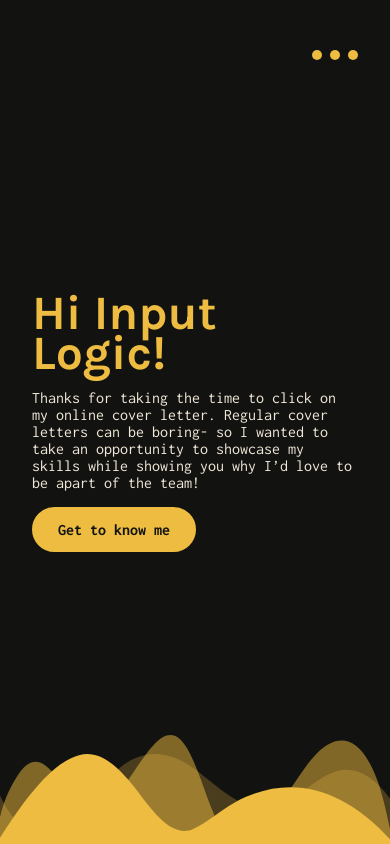
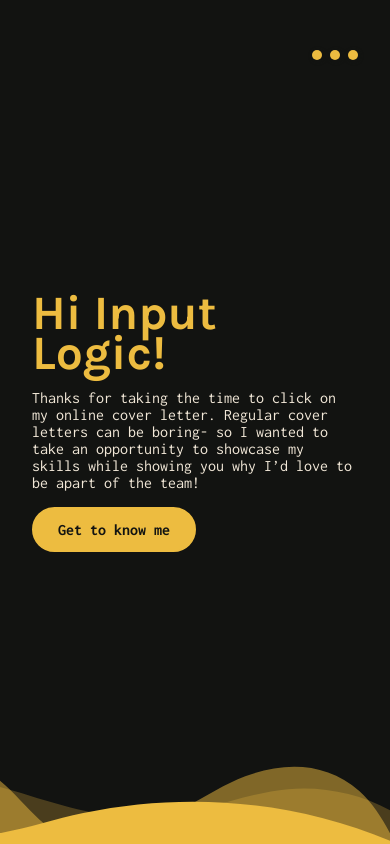
Before and after one commit to kaseyvee/its-kasey, a React (Vite) app: page / in a window 390 px wide. Shown: the top 844 px of the page. Built offline with nearby package versions, Linux system fonts and the light colour scheme.

Commit message:
Change divider shape on mobile landscape

```diff
--- a/src/styles/components/_divider.scss
+++ b/src/styles/components/_divider.scss
@@ -4,6 +4,7 @@
   width: 100%;
   overflow: hidden;
   line-height: 0;
+  transition-duration: 200ms;
 
   &-bottom {
     bottom: -1px;
@@ -28,4 +29,18 @@
     width: calc(100% + 1.3px);
     height: 120px;
   }
+
+  @media (max-width: 767px) {
+    svg {
+        width: calc(198% + 1.3px);
+        height: 90px;
+    }
+  }
+
+  @media (max-height: 550px) {
+    svg {
+        width: calc(198% + 1.3px);
+        height: 70px;
+    }
+  }
 }
```
